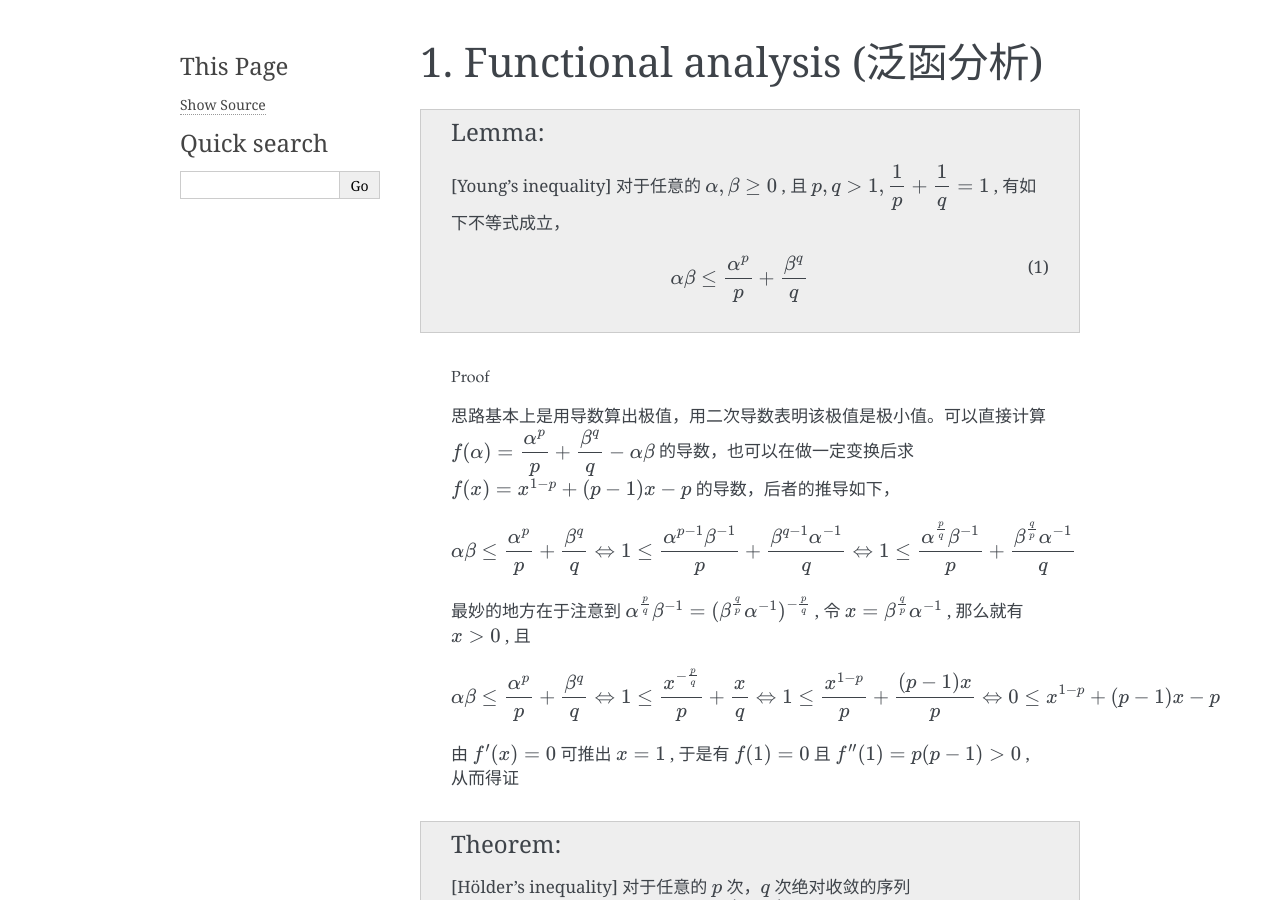
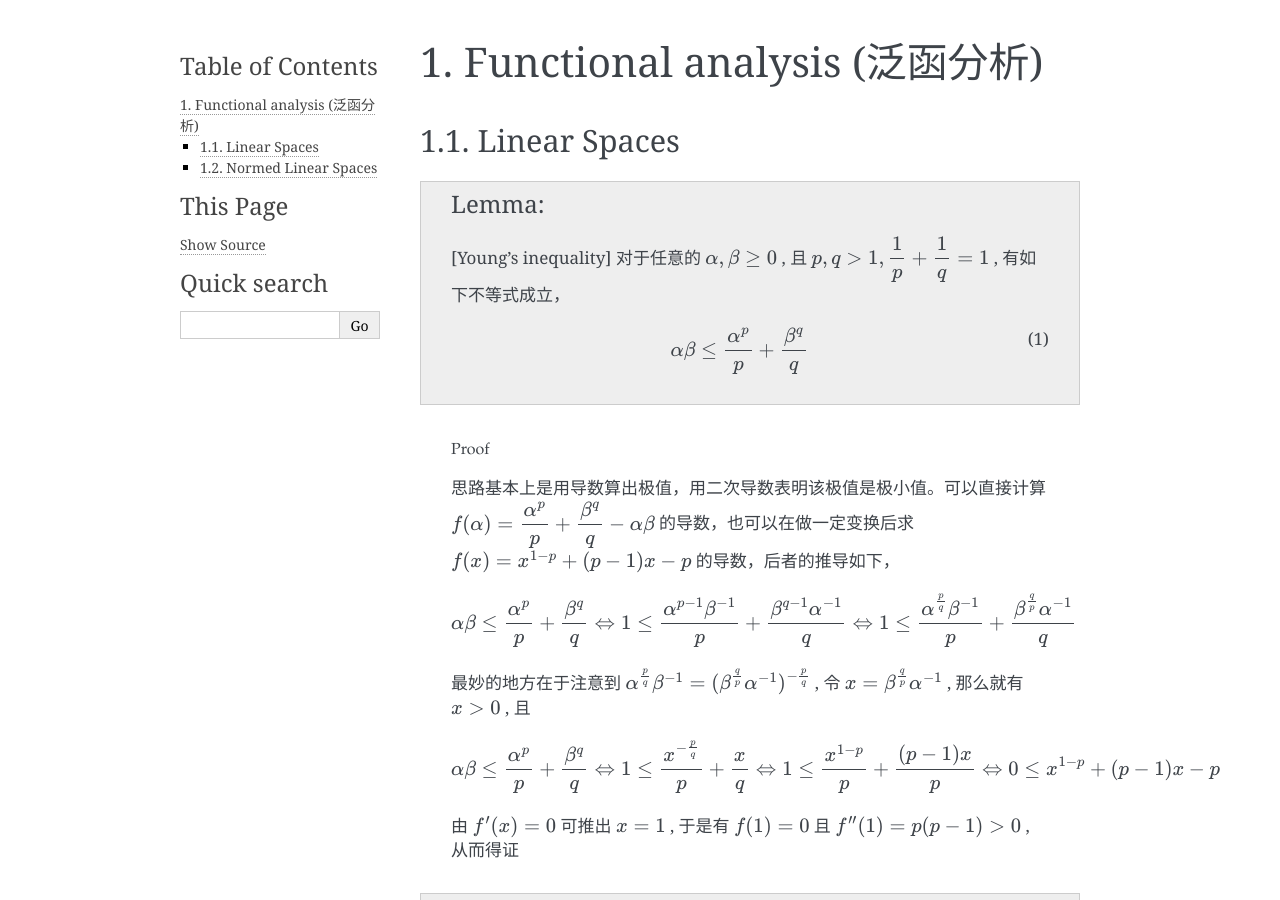
Before and after one commit to baoyuanzh/Mathematics-Notebook, a Sphinx documentation site: the page built from source/functional_analysis.rst, in a window 1280 px wide and 900 px high. Built offline with Sphinx 7.4.7, drawn with Linux system fonts in a browser that asks for light colours; some of the changed text lies outside the part shown.

Commit message:
add subtitles

```diff
--- a/source/functional_analysis.rst
+++ b/source/functional_analysis.rst
@@ -1,6 +1,10 @@
 ==============================
 Functional analysis (泛函分析)
 ==============================
+
+------------------------------
+Linear Spaces
+------------------------------
 
 .. admonition:: Lemma
    :name: young-inequality
@@ -77,3 +81,7 @@
       \end{align*}
 
    得证
+
+------------------------------
+Normed Linear Spaces
+------------------------------
```
